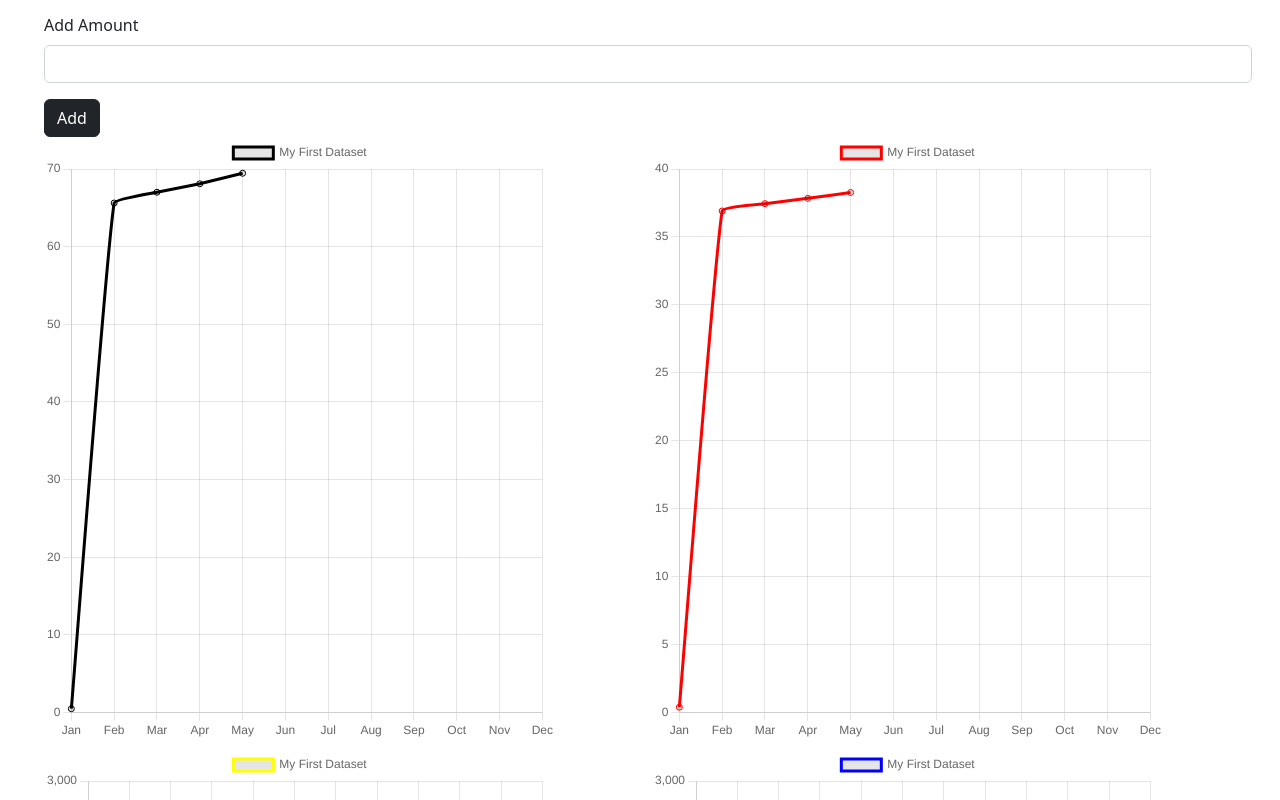
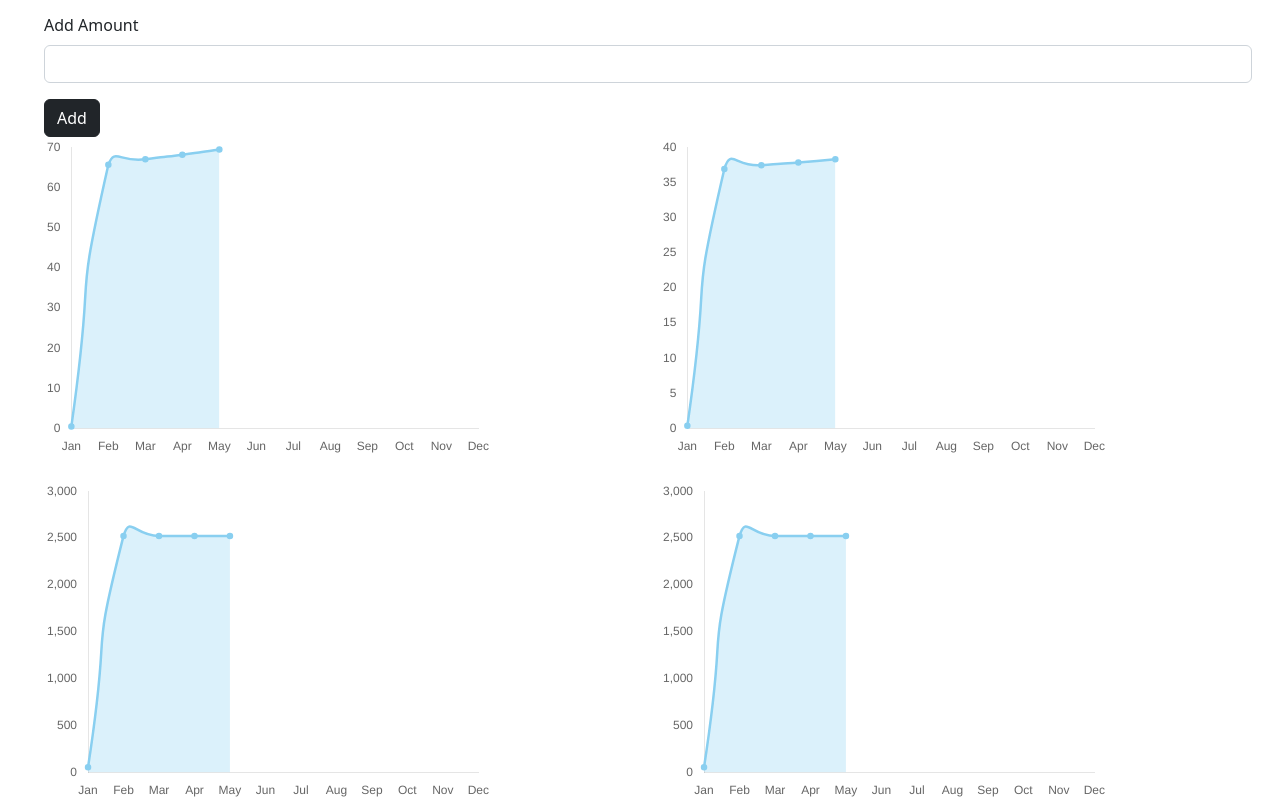
Before and after one commit to arcticH4re/tracky_frontend_nextjs, a Next.js app in the folder tracky/: page /dashboard in a window 1280 px wide. Shown: the part 740-1540 px from the top of the page. Built offline with nearby package versions, Linux system fonts and the light colour scheme.

Commit message:
added initial chart design

```diff
--- a/tracky/components/dashboard/Dashboard.tsx
+++ b/tracky/components/dashboard/Dashboard.tsx
@@ -15,6 +15,7 @@ import {
   Title,
   Tooltip,
   Legend,
+  Filler,
 } from "chart.js";
 
 ChartJS.register(
@@ -22,6 +23,7 @@ ChartJS.register(
   LinearScale,
   PointElement,
   LineElement,
+  Filler,
   Title,
   Tooltip,
   Legend
@@ -120,11 +122,8 @@ const Dashboard: React.FC = () => {
     labels: labelArray,
     datasets: [
       {
-        label: "My First Dataset",
+        label: "Cold water consumption",
         data: water.map((w) => w.amount),
-        fill: true,
-        borderColor: "black",
-        tension: 0.1,
       },
     ],
   };
@@ -133,11 +132,8 @@ const Dashboard: React.FC = () => {
     labels: labelArray,
     datasets: [
       {
-        label: "My First Dataset",
+        label: "Warm water consumption",
         data: warmWater.map((w) => w.amount),
-        fill: true,
-        borderColor: "red",
-        tension: 0.1,
       },
     ],
   };
@@ -146,11 +142,8 @@ const Dashboard: React.FC = () => {
     labels: labelArray,
     datasets: [
       {
-        label: "My First Dataset",
+        label: "Heating consumption",
         data: heating.map((w) => w.amount),
-        fill: true,
-        borderColor: "yellow",
-        tension: 0.1,
       },
     ],
   };
@@ -159,13 +152,46 @@ const Dashboard: React.FC = () => {
     labels: labelArray,
     datasets: [
       {
-        label: "My First Dataset",
+        label: "Energy consumption",
         data: heating.map((w) => w.amount),
-        fill: true,
-        borderColor: "blue",
-        tension: 0.1,
       },
     ],
+  };
+
+  const options = {
+    plugins: {
+      legend: {
+        display: false,
+      },
+    },
+    elements: {
+      line: {
+        tension: 0.7,
+        borderWidth: 2.5,
+        borderColor: "rgb(137,207,240)",
+        fill: "start",
+        backgroundColor: "rgb(137,207,240, 0.3)",
+      },
+      point: {
+        radius: 2,
+        hitRadius: 6,
+        borderWidth: 2.5,
+        borderColor: "rgb(137,207,240)",
+        backgroundColor: "rgb(137,207,240)",
+      },
+    },
+    scales: {
+      x: {
+        grid: {
+          display: false,
+        },
+      },
+      y: {
+        grid: {
+          display: false,
+        },
+      },
+    },
   };
 
   const submitDataHandler = (submittedFormData) => {
@@ -246,11 +272,11 @@ const Dashboard: React.FC = () => {
         </div>
       </div>
       <DashboardForm onSubmitData={submitDataHandler} />
-      <div className="grid grid-cols-2 gap-2">
-        <MonthlyChart data={waterData} className="max-w-lg" />
-        <MonthlyChart data={warmWaterData} className="max-w-lg" />
-        <MonthlyChart data={heatingData} className="max-w-lg" />
-        <MonthlyChart data={eData} className="max-w-lg" />
+      <div className="grid grid-cols-2 justify-center gap-4">
+        <MonthlyChart data={waterData} options={options} />
+        <MonthlyChart data={warmWaterData} options={options} />
+        <MonthlyChart data={heatingData} options={options} />
+        <MonthlyChart data={eData} options={options} />
       </div>
     </Container>
   );
--- a/tracky/components/dashboard/MonthlyChart.tsx
+++ b/tracky/components/dashboard/MonthlyChart.tsx
@@ -1,5 +1,3 @@
-import { Container } from "react-bootstrap";
-import DashboardForm from "./DashboardForm";
 import React, { useState } from "react";
 import { Line } from "react-chartjs-2";
 import { Chart, ArcElement } from "chart.js";
@@ -14,6 +12,7 @@ import {
   Title,
   Tooltip,
   Legend,
+  Filler,
 } from "chart.js";
 
 ChartJS.register(
@@ -21,13 +20,20 @@ ChartJS.register(
   LinearScale,
   PointElement,
   LineElement,
+  Filler,
   Title,
   Tooltip,
   Legend
 );
 
 function MonthlyChart(props) {
-  return <Line data={props.data} className="max-w-lg" />;
+  return (
+    <Line
+      data={props.data}
+      options={props.options}
+      className="max-w-md max-h-80"
+    />
+  );
 }
 
 export default MonthlyChart;
```
